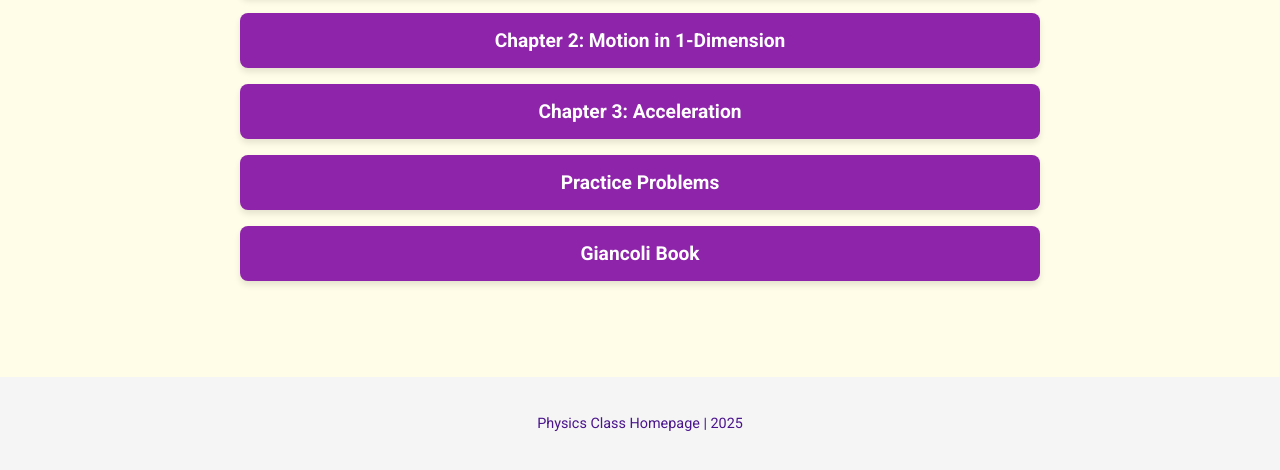
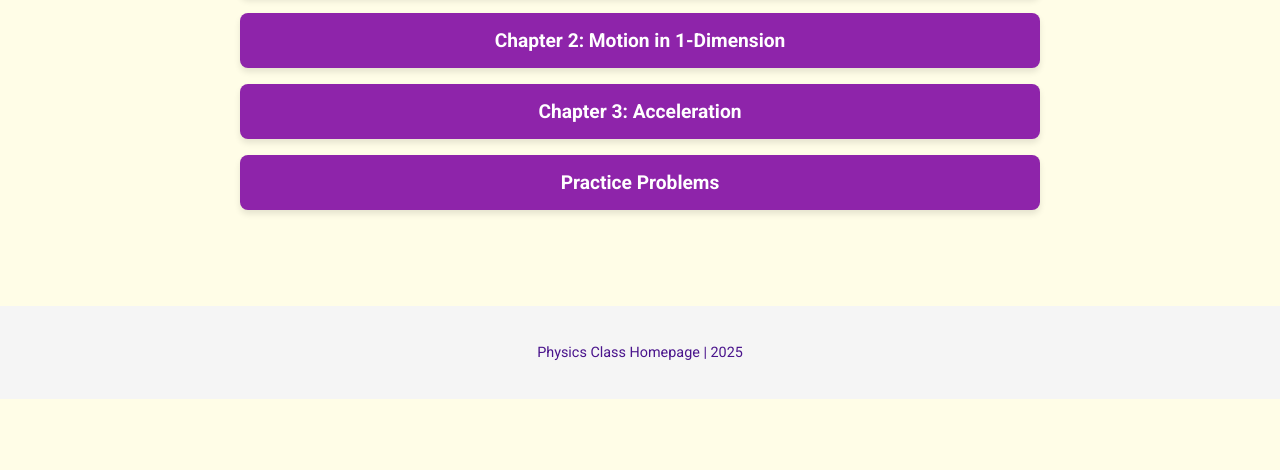
Before and after one commit to frankmartinez-teachercnsp/Presentaciones, a plain HTML site: page index.html in a window 1280 px wide. Shown: the part 346-816 px from the top of the page. Drawn offline with Linux system fonts and the light colour scheme.

Commit message:
index.html

```diff
--- a/index.html
+++ b/index.html
@@ -23,7 +23,6 @@
             <li><a href="chapter2.html">Chapter 2: Motion in 1-Dimension</a></li>
             <li><a href="chapter3.html">Chapter 3: Acceleration</a></li>
             <li><a href="practice-problems.html">Practice Problems</a></li>
-            <li><a href="Copy of Fisica para Ciencias e Ingenieros, Giancoli 4ta Edicion Vol. 1.pdf" target="_blank">Giancoli Book</a></li>
             </ul>
     </main>
 
```
